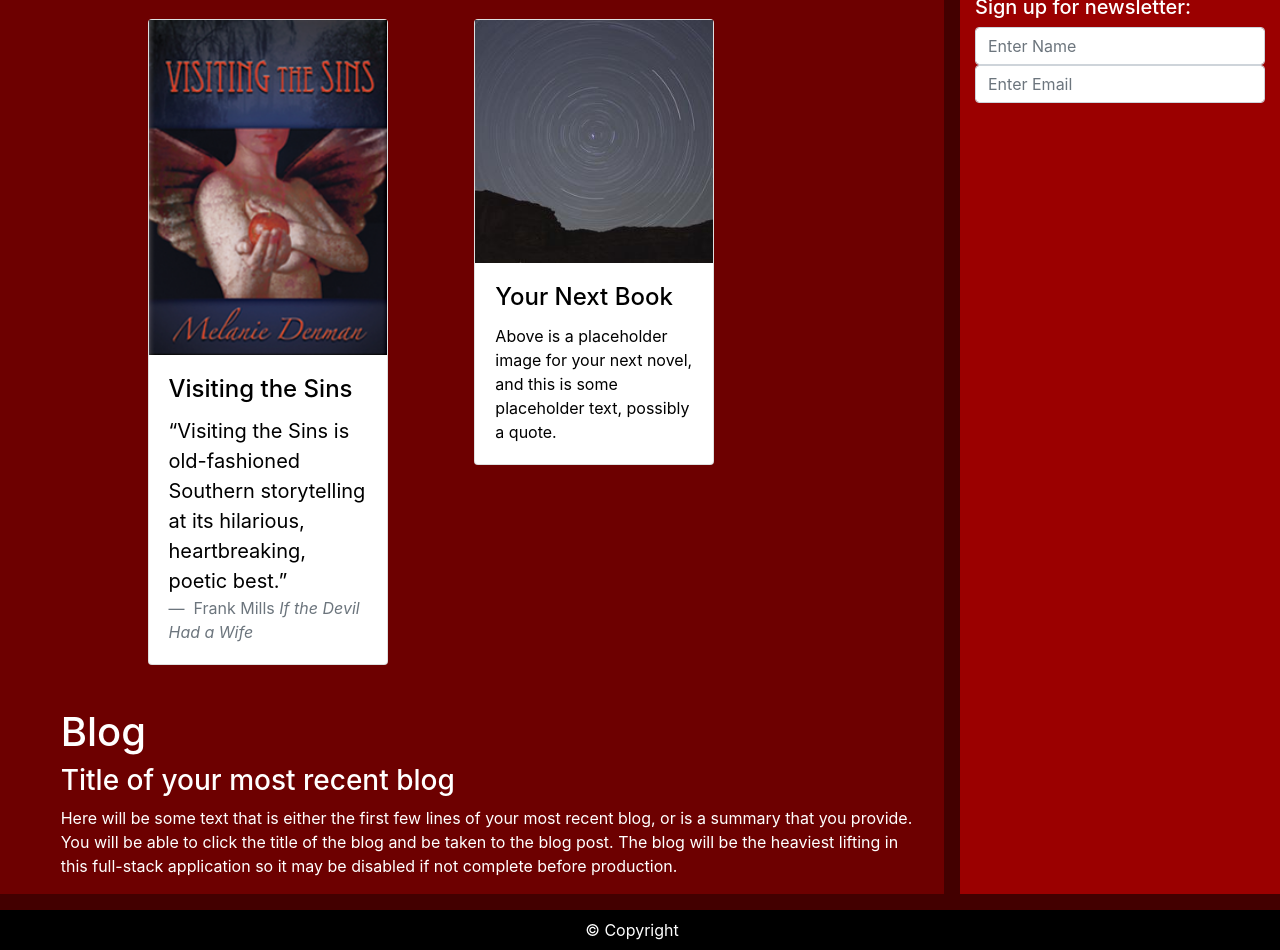
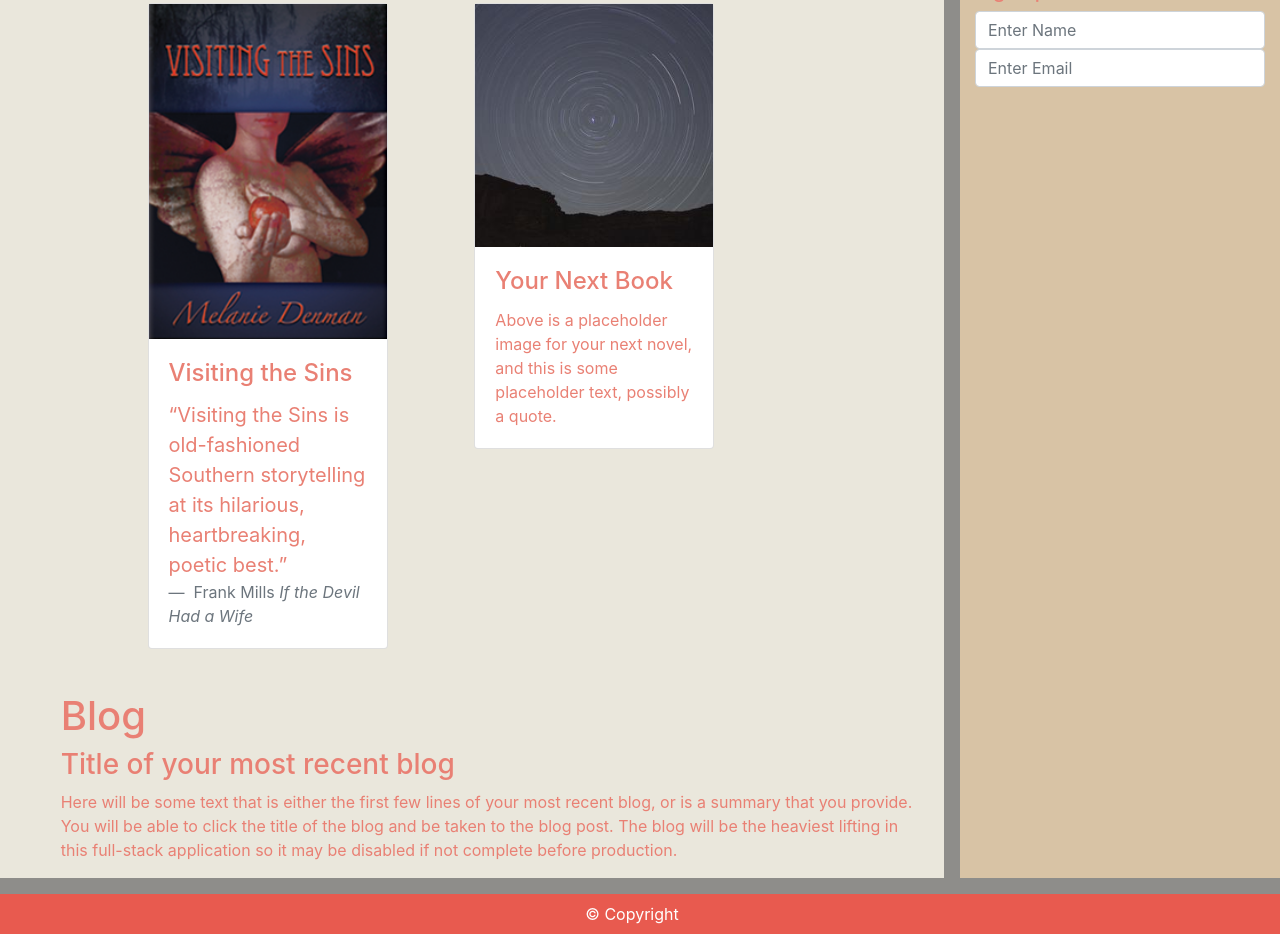
Before and after one commit to efuller82/authorwebsite, a plain HTML site: page index.html in a window 1280 px wide. Shown: the part 508-1458 px from the top of the page. Drawn offline with nearby package versions, Linux system fonts and the light colour scheme.

Commit message:
color scheme changed; need to change banner

```diff
--- a/assets/css/style.css
+++ b/assets/css/style.css
@@ -1,7 +1,6 @@
 body, html {
     height: 100%;
     position: relative;
-    background-color: #6D0000;
 }
 
 .container-fluid {
@@ -11,7 +10,7 @@ body, html {
 }
 
 .navbar {
-    background-color: rgb(102, 9, 9) !important;
+    background-color: #e85a4f !important;
     width: 100%;
     padding-right: 2rem;
     margin-left: 0 !important;
@@ -29,12 +28,11 @@ body, html {
 }
 
 .main-row {
-    border-top: 1rem solid #430000;
     min-height: 100vh;
 }
 
 .main-content {
-    background-color:#6D0000;
+    background-color:#eae7dc;
 }
 
 #books-heading {
@@ -44,13 +42,13 @@ body, html {
 #books, #blog-home-page {
     margin-top: 5%;
     margin-left: 5%;
-    color: white;
+    color: #e98074;
 }
 
 
 .book-card {
     width: 15rem;
-    color: black;
+    color: #e98074;
     float: left;
     margin-left: 10%;
     margin-bottom: 5%;
@@ -61,7 +59,7 @@ body, html {
 }
 
 #side-content {
-    background-color: #9B0000;
+    background-color: #d8c3a5;
 }
 
 .social-media-icons {
@@ -71,13 +69,13 @@ body, html {
 
 .newsletter {
     margin-top: 1em;
-    color: white;
+    color: #e98074;
     margin-top: 1em;
 }
 
 .page-bottom {
-    background-color: #000000 !important;
-    border-top: 1rem solid #430000;
+    background-color: #e85a4f !important;
+    border-top: 1rem solid #8e8d8a;
     color: white;
     position: relative;
     width: 100%;
@@ -99,12 +97,12 @@ body, html {
 }
 
 .about-heading {
-    color: white;
+    color: #e98074;
     text-align: center;
 }
 
 .about-p {
-    color: white;
+    color: #e85a4f;
     padding: 0 2em;
     font-size: 1.5em;
 }
@@ -112,7 +110,7 @@ body, html {
 
 @media only screen and (min-width: 775px){
     .main-content {
-        border-right: 1em solid #430000;
+        border-right: 1em solid #8e8d8a;
     }
 
     #about-page-profile-img {
```
